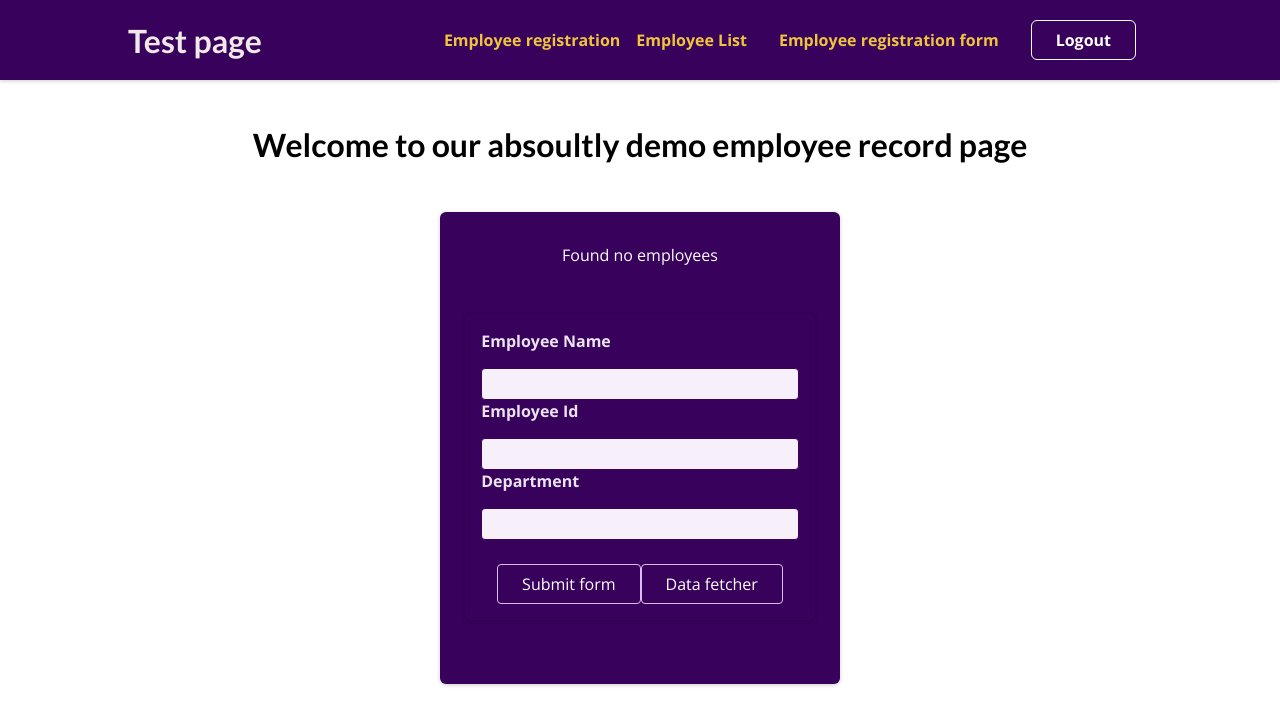
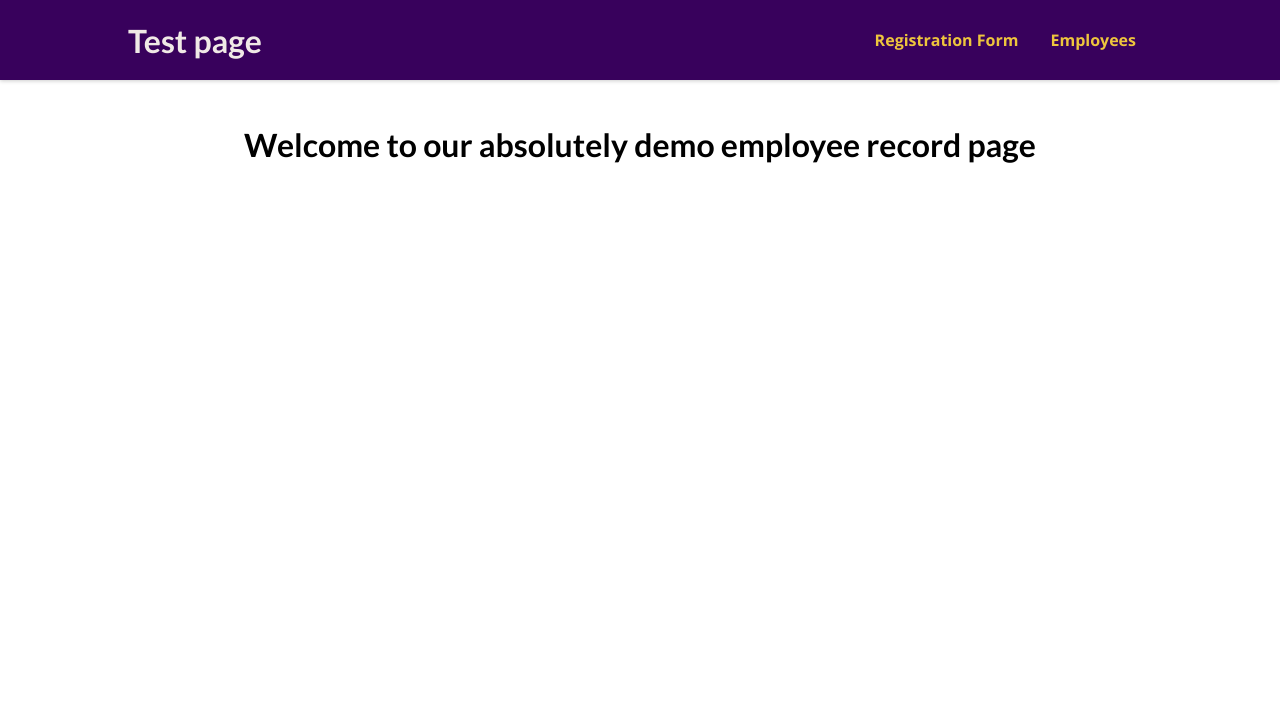
Before and after one commit to suraphel/testingkranken, a React (Create React App) app: page / in a window 1280 px wide. Shown: the top 724 px of the page. Built offline with nearby package versions, Linux system fonts and the light colour scheme.

Commit message:
basicDone

```diff
--- a/package.json
+++ b/package.json
@@ -8,7 +8,7 @@
     "@testing-library/user-event": "^13.5.0",
     "react": "^18.2.0",
     "react-dom": "^18.2.0",
-    "react-router-dom": "^6.3.0",
+    "react-router-dom": "^5.2.0",
     "react-scripts": "5.0.1",
     "web-vitals": "^2.1.4"
   },
--- a/src/App.js
+++ b/src/App.js
@@ -1,25 +1,30 @@
 import "./App.css";
-import MainNavigation from "./components/Layout/MainNavigation";
-import UserInput from "./components/UserInput";
+//import MainNavigation from "./components/Layout/MainNavigation";
+// import UserInput from "./components/UserInput";
 import HomePage from "./pages/HomePage";
 import { Switch, Route } from "react-router-dom";
+import EmployeeList from "./pages/EmployeeList";
+import Layout from "./components/Layout/Layout";
+import UserInput from "./components/UserInput";
 
 function App() {
   return (
     <div className="App">
-      <header className="App-header">
-        <MainNavigation />
-        <HomePage />
-
-        <UserInput />
-
-        {/* <Route path="/home">
-          <HomePage />
-        </Route>
-        <Route path="/Form">
-          <UserInput />
-        </Route> */}
-      </header>
+      <Switch>
+        <Layout>
+          <header className="App-header">
+            <Route path="/">
+              <HomePage />
+            </Route>
+            <Route path="/form">
+              <UserInput />
+            </Route>
+            <Route path="/list">
+              <EmployeeList />
+            </Route>
+          </header>
+        </Layout>
+      </Switch>
     </div>
   );
 }
--- a/src/components/Layout/MainNavigation.js
+++ b/src/components/Layout/MainNavigation.js
@@ -1,5 +1,5 @@
 import classes from "./MainNavigation.module.css";
-import { Link, NavLink } from "react-router-dom";
+import { Link } from "react-router-dom";
 
 const MainNavigation = () => {
   return (
@@ -10,18 +10,12 @@ const MainNavigation = () => {
 
       <nav>
         <ul>
-          <NavLink s to="/homepage">
-            Employee registration
-          </NavLink>
-          <NavLink to="/">
-            <li>Employee List</li>
-          </NavLink>
-          <NavLink to="/UserInput">
-            <li>Employee registration form</li>
-          </NavLink>
-          <li>
-            <button>Logout</button>
-          </li>
+          <Link to="/form">
+            <li> Registration Form </li>
+          </Link>
+          <Link to="/list">
+            <li>Employees </li>
+          </Link>
         </ul>
       </nav>
     </header>
--- a/src/components/UserInput.js
+++ b/src/components/UserInput.js
@@ -1,10 +1,8 @@
-import React, { useRef, useCallback, useState } from "react";
+import React, { useRef } from "react";
 import { variables } from "../variables";
 import classes from "../components/Form.module.css";
-import GroupedLists from "./GroupedLists";
 
 function UserInput() {
-  const [enterdname, setEnteredName] = useState([]);
   const employeeName = useRef();
   const employeeId = useRef();
   const department = useRef();
@@ -12,38 +10,26 @@ function UserInput() {
   //   e.preventdefault();
   const formHandler = (e) => {
     e.preventDefault();
-    // this is how we get the user input
     const EmployeeName = employeeName.current.value;
     const EmployeeId = employeeId.current.value;
     const Department = department.current.value;
-    // console.log(fname, userAge, userCompany, userEmail);
-    // console.log(typeof fname, userAge);
 
-    //sending the collected data to the api
-
-    fetch(
-      variables.API_URL + "api/Employee",
-      // variables.API_URL + "api/employee",
-      // will need to convert the data to json
-      {
+    fetch(variables.API_URL + "api/Employee", {
       method: "POST",
       headers: {
         Accept: "application/json",
         "Content-Type": "application/json",
       },
 
-        // what data is accepted my sql
       body: JSON.stringify({
-          // employeeId: key,
         EmployeeName: EmployeeName,
         EmployeeId: EmployeeId,
         Department: Department,
       }),
-      }
-    ).then((res) =>
+    }).then((res) =>
       res.json().then(
         (result) => {
-          alert("result");
+          alert(result);
         },
         (error) => {
           alert("failed");
@@ -52,48 +38,10 @@ function UserInput() {
     );
   };
 
-  const dataFetcher = useCallback(async () => {
-    const res = await fetch(variables.API_URL + "api/Employee");
-    if (!res.ok) console.log("Something went wrong");
-    const data = await res.json();
-
-    const userinput = [];
-
-    for (const Key in data) {
-      userinput.push({
-        id: Key,
-        employeeName: data[Key].EmployeeName,
-        employeeId: data[Key].EmployeeId,
-        department: data[Key].Department,
-      });
-
-      console.log(data);
-    }
-    setEnteredName(userinput);
-
-    // I shall this data to another component where it is going to wrapped and rendered
-    // setEnteredName(userinput.length);
-  }, []);
-
-  // clearing the form input
-  // not easier with useRef without directly manupliating the DOM
-  // How do you clear input value after submit in React?
-  // To clear input values after form submit in React:
-  // Store the values of the input fields in state variables.
-  // Set the onSubmit prop on the form element.
-  // When the submit button is clicked, set the state variables to empty string
-
-  // fname.current.value = "";
-
-  let content = <p> Found no employees </p>;
-
-  if (enterdname.length > 0) {
-    content = <GroupedLists blockArr={enterdname} />;
-  }
+  // employeeName.current.value = "";
 
   return (
     <div className={classes.form}>
-      <section> {content} </section>
       <form className={classes.form} onSubmit={formHandler}>
         <div className={classes.control}>
           <label htmlFor="fname">Employee Name</label>
@@ -104,18 +52,9 @@ function UserInput() {
 
           <label htmlFor="department">Department</label>
           <input type="department " ref={department} />
-          {/*
-                                        <label htmlFor="company">
-                                                Company{" "}
-                                        </label>
-                                        <input type="text " ref={company} /> */}
-
-          {/* <label htmlFor="email">email</label>
-                                        <input type="email " ref={email} /> */}
         </div>
         <div className={classes.action}>
           <button> Submit form </button>
-          <button onClick={dataFetcher}> Data fetcher </button>
         </div>
       </form>
     </div>
--- /dev/null
+++ b/src/pages/EmployeeList.js
@@ -0,0 +1,61 @@
+import React, { useState, useCallback, useEffect } from "react";
+import { variables } from "../variables";
+import GroupedLists from "../components/GroupedLists";
+
+// this page will list all the rendered files
+
+function EmployeeList() {
+  const [enteredinfo, setEnderedInfo] = useState([]);
+  const [isLoading, setIsLoading] = useState(false);
+  const [error, setError] = useState(null);
+
+  const dataFetcher = useCallback(async () => {
+    setIsLoading(true);
+    setError(null);
+
+    try {
+      const res = await fetch(variables.API_URL + "api/Employee");
+      if (!res.ok) console.log("Something went wrong");
+      const data = await res.json();
+
+      const userinput = [];
+
+      for (const Key in data) {
+        userinput.push({
+          id: Key,
+          employeeName: data[Key].EmployeeName,
+          employeeId: data[Key].EmployeeId,
+          department: data[Key].Department,
+        });
+
+        console.log(data);
+      }
+      setEnderedInfo(userinput);
+    } catch (error) {
+      setError(error.message);
+    }
+    setIsLoading(false);
+  }, []);
+  useEffect(() => {
+    dataFetcher();
+  }, [dataFetcher]);
+
+  let content = <p>Found no chores.</p>;
+
+  if (enteredinfo.length > 0) {
+    content = <GroupedLists blockArr={enteredinfo} />;
+  }
+
+  if (error) {
+    content = <p>{error}</p>;
+  }
+
+  if (isLoading) {
+    content = <p>Loading...</p>;
+  }
+  console.log(content);
+
+  return <section>{content}</section>;
+}
+
+export default EmployeeList;
--- a/src/pages/HomePage.js
+++ b/src/pages/HomePage.js
@@ -10,7 +10,7 @@ function HomePage() {
         marginTop: "45px",
       }}
     >
-      Welcome to our absoultly demo employee record page{" "}
+      Welcome to our absolutely demo employee record page
     </h1>
   );
 }
```
Also changed, not shown: src/DataUploader.js (added, +33 -0 lines), src/pages/EmployeeRegistrationForm.js (+82 -0 lines), 1 other file (tests, documents, lock files or other folders). Lines whose indentation alone changed are shown as unchanged.
